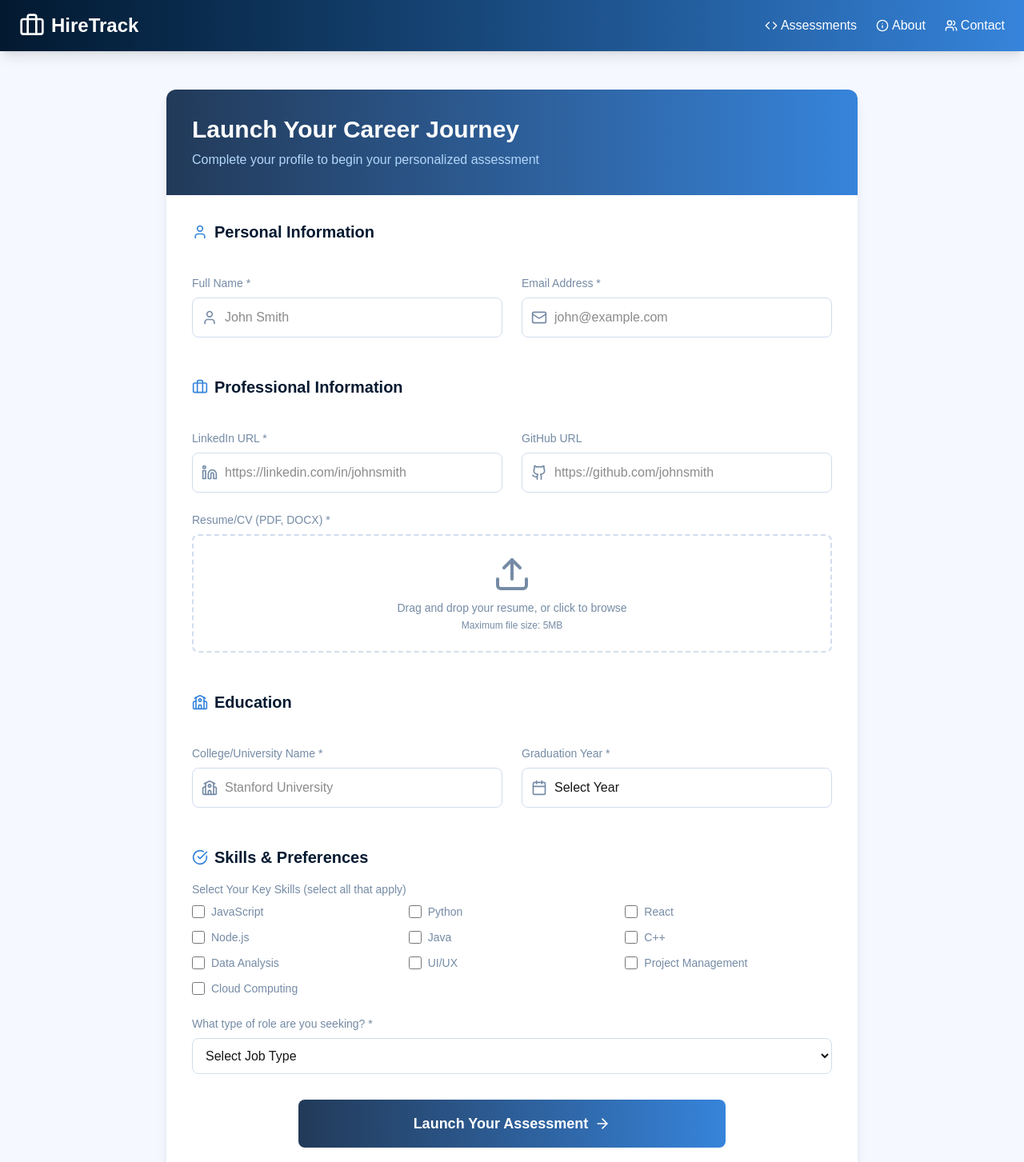
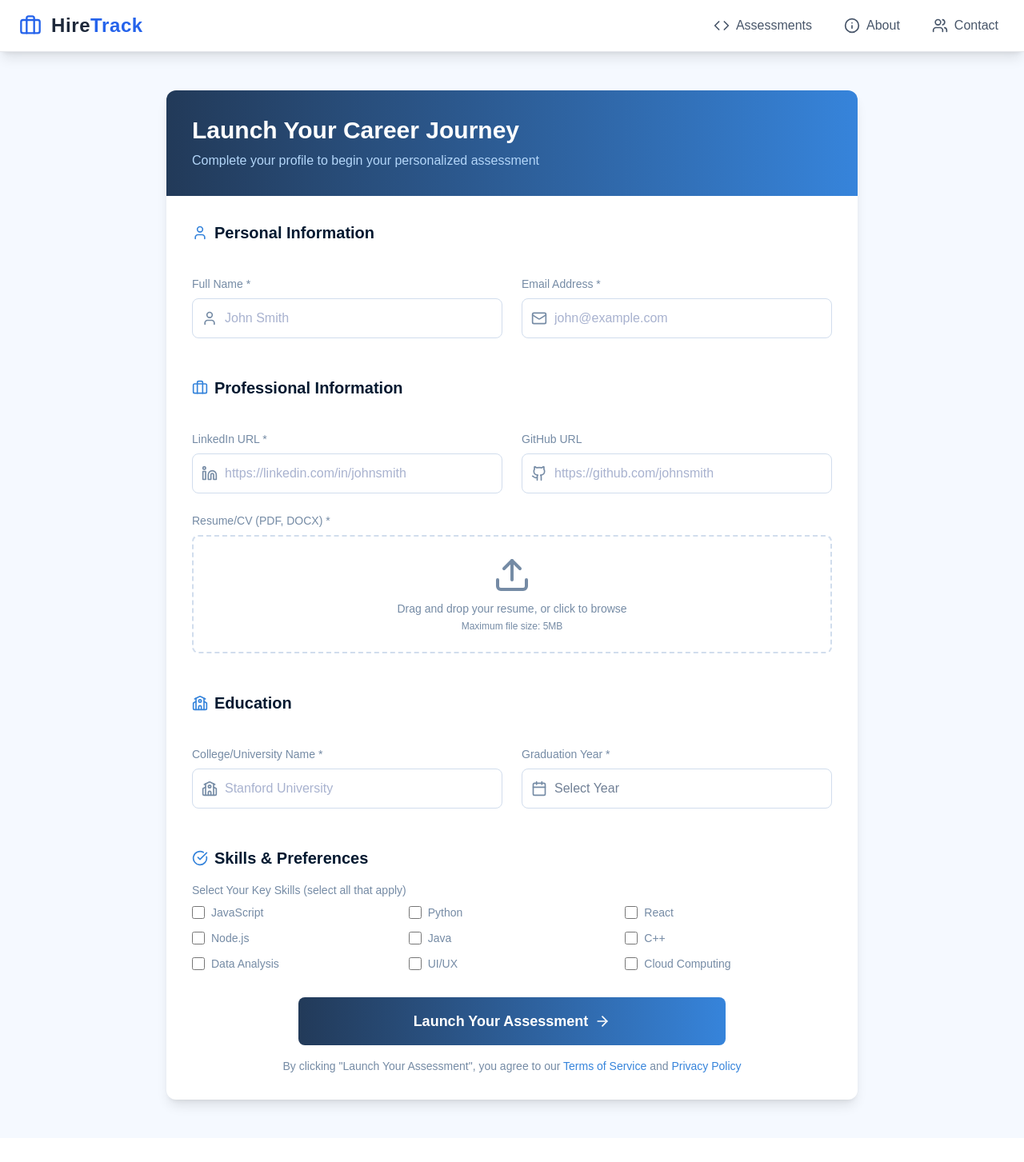
Before and after one commit to cmd-sachin/HireTrack, a Next.js app: page /form in a window 1280 px wide. Shown: the top 1453 px of the page at 80% size. After the commit the page ends 1423 px from the top, so only its background shows below. Built offline with nearby package versions, Linux system fonts and the light colour scheme.

Commit message:
Change Navbar and Adjust UI

```diff
--- a/src/app/components/NavBar.js
+++ b/src/app/components/NavBar.js
@@ -4,40 +4,36 @@ import { Briefcase, Code, Users, Info } from "lucide-react";
 
 const Navbar = () => {
   return (
-    <nav className="bg-gradient-to-r from-[#031930] to-[#3684DB] text-white shadow-lg">
-      <div className="max-w-7xl mx-auto px-6 py-4">
-        <div className="flex justify-between items-center">
-          <div className="flex items-center space-x-2">
-            <Briefcase className="w-8 h-8" />
-            <h1 className="text-2xl font-bold">HireTrack</h1>
-          </div>
-          <div className="flex items-center space-x-6">
-            <Link
-              href="/"
-              className="flex items-center space-x-1 hover:text-[#B3D6F9] transition-colors"
-            >
-              <Code className="w-4 h-4" />
-              <span>Assessments</span>
-            </Link>
-            <Link
-              href="/about"
-              className="flex items-center space-x-1 hover:text-[#B3D6F9] transition-colors"
-            >
-              <Info className="w-4 h-4" />
-              <span>About</span>
-            </Link>
-            <Link
-              href="/contact"
-              className="flex items-center space-x-1 hover:text-[#B3D6F9] transition-colors"
-            >
-              <Users className="w-4 h-4" />
-              <span>Contact</span>
-            </Link>
-          </div>
+    <nav className="bg-white shadow-lg border-b border-gray-200 relative z-50">
+      <div className="max-w-7xl mx-auto px-6 py-4 flex justify-between items-center">
+        {/* Logo Section - Clickable */}
+        <Link href="/" className="flex items-center space-x-3 cursor-pointer">
+          <Briefcase className="w-7 h-7 text-[#2563EB]" />
+          <h1 className="text-2xl font-bold text-[#1E293B] tracking-wide">
+            Hire<span className="text-[#2563EB]">Track</span>
+          </h1>
+        </Link>
+
+        {/* Links Section */}
+        <div className="flex items-center space-x-8">
+          <NavLink href="/" icon={Code} label="Assessments" />
+          <NavLink href="/about" icon={Info} label="About" />
+          <NavLink href="/contact" icon={Users} label="Contact" />
         </div>
       </div>
     </nav>
   );
 };
 
+const NavLink = ({ href, icon: Icon, label }) => (
+  <Link
+    href={href}
+    className="flex items-center space-x-2 text-[#475569] hover:text-[#2563EB] transition-colors font-medium text-base relative group"
+  >
+    <Icon className="w-5 h-5" />
+    <span>{label}</span>
+    <div className="absolute bottom-0 left-0 w-0 h-[2px] bg-[#2563EB] transition-all group-hover:w-full"></div>
+  </Link>
+);
+
 export default Navbar;
--- a/src/app/form/page.js
+++ b/src/app/form/page.js
@@ -80,7 +80,7 @@ export default function RegistrationForm() {
 
   // Current year for graduation year dropdown
   const currentYear = new Date().getFullYear();
-  const years = Array.from({ length: 10 }, (_, i) => currentYear - 5 + i);
+  const years = Array.from({ length: 10 }, (_, i) => currentYear - 3 + i);
 
   const commonSkills = [
     "JavaScript",
@@ -91,18 +91,7 @@ export default function RegistrationForm() {
     "C++",
     "Data Analysis",
     "UI/UX",
-    "Project Management",
     "Cloud Computing",
-  ];
-
-  const jobTypes = [
-    "Software Development",
-    "Data Science",
-    "Product Management",
-    "UI/UX Design",
-    "DevOps",
-    "Project Management",
-    "Other",
   ];
 
   return (
@@ -148,7 +137,7 @@ export default function RegistrationForm() {
                     value={formData.name}
                     onChange={handleChange}
                     placeholder="John Smith"
-                    className="pl-10 w-full p-3 border border-[#D1DDED] rounded-lg focus:ring-2 focus:ring-[#3684DB] focus:border-[#3684DB] outline-none transition-all"
+                    className="pl-10 w-full p-3 border border-[#D1DDED] rounded-lg focus:ring-2 focus:ring-[#3684DB] focus:border-[#3684DB] outline-none transition-all text-[#4A5568] placeholder:text-[#A8B2CF]"
                   />
                 </div>
               </div>
@@ -171,7 +160,7 @@ export default function RegistrationForm() {
                     value={formData.email}
                     onChange={handleChange}
                     placeholder="john@example.com"
-                    className="pl-10 w-full p-3 border border-[#D1DDED] rounded-lg focus:ring-2 focus:ring-[#3684DB] focus:border-[#3684DB] outline-none transition-all"
+                    className="pl-10 w-full p-3 border border-[#D1DDED] rounded-lg focus:ring-2 focus:ring-[#3684DB] focus:border-[#3684DB] outline-none transition-all text-[#4A5568] placeholder:text-[#A8B2CF]"
                   />
                 </div>
               </div>
@@ -202,7 +191,7 @@ export default function RegistrationForm() {
                     value={formData.linkedin}
                     onChange={handleChange}
                     placeholder="https://linkedin.com/in/johnsmith"
-                    className="pl-10 w-full p-3 border border-[#D1DDED] rounded-lg focus:ring-2 focus:ring-[#3684DB] focus:border-[#3684DB] outline-none transition-all"
+                    className="pl-10 w-full p-3 border border-[#D1DDED] rounded-lg focus:ring-2 focus:ring-[#3684DB] focus:border-[#3684DB] outline-none transition-all text-[#4A5568] placeholder:text-[#A8B2CF]"
                   />
                 </div>
               </div>
@@ -224,7 +213,7 @@ export default function RegistrationForm() {
                     value={formData.github}
                     onChange={handleChange}
                     placeholder="https://github.com/johnsmith"
-                    className="pl-10 w-full p-3 border border-[#D1DDED] rounded-lg focus:ring-2 focus:ring-[#3684DB] focus:border-[#3684DB] outline-none transition-all"
+                    className="pl-10 w-full p-3 border border-[#D1DDED] rounded-lg focus:ring-2 focus:ring-[#3684DB] focus:border-[#3684DB] outline-none transition-all text-[#4A5568] placeholder:text-[#A8B2CF]"
                   />
                 </div>
               </div>
@@ -285,7 +274,7 @@ export default function RegistrationForm() {
                     value={formData.college}
                     onChange={handleChange}
                     placeholder="Stanford University"
-                    className="pl-10 w-full p-3 border border-[#D1DDED] rounded-lg focus:ring-2 focus:ring-[#3684DB] focus:border-[#3684DB] outline-none transition-all"
+                    className="pl-10 w-full p-3 border border-[#D1DDED] rounded-lg focus:ring-2 focus:ring-[#3684DB] focus:border-[#3684DB] outline-none transition-all text-[#4A5568] placeholder:text-[#A8B2CF]"
                   />
                 </div>
               </div>
@@ -306,7 +295,7 @@ export default function RegistrationForm() {
                     required
                     value={formData.graduationYear}
                     onChange={handleChange}
-                    className="pl-10 w-full p-3 border border-[#D1DDED] rounded-lg focus:ring-2 focus:ring-[#3684DB] focus:border-[#3684DB] outline-none transition-all appearance-none bg-white"
+                    className="pl-10 w-full p-3 border border-[#D1DDED] rounded-lg focus:ring-2 focus:ring-[#3684DB] focus:border-[#3684DB] outline-none transition-all appearance-none bg-white text-[#718096] placeholder:text-[#A8B2CF]"
                   >
                     <option value="">Select Year</option>
                     {years.map((year) => (
@@ -349,31 +338,6 @@ export default function RegistrationForm() {
                   ))}
                 </div>
               </div>
-
-              {/* Job Preference */}
-              <div className="md:col-span-2 space-y-2">
-                <label
-                  htmlFor="jobPreference"
-                  className="block text-sm font-medium text-[#758BA5]"
-                >
-                  What type of role are you seeking? *
-                </label>
-                <select
-                  id="jobPreference"
-                  name="jobPreference"
-                  required
-                  value={formData.jobPreference}
-                  onChange={handleChange}
-                  className="w-full p-3 border border-[#D1DDED] rounded-lg focus:ring-2 focus:ring-[#3684DB] focus:border-[#3684DB] outline-none transition-all"
-                >
-                  <option value="">Select Job Type</option>
-                  {jobTypes.map((type) => (
-                    <option key={type} value={type}>
-                      {type}
-                    </option>
-                  ))}
-                </select>
-              </div>
             </div>
 
             {/* Submit Button */}
@@ -415,7 +379,7 @@ export default function RegistrationForm() {
                 )}
               </button>
               <p className="mt-4 text-sm text-[#758BA5] text-center">
-                By clicking "Launch Your Assessment", you agree to our{" "}
+                By clicking &quot;Launch Your Assessment&quot;, you agree to our{" "}
                 <Link href="/terms" className="text-[#3684DB] hover:underline">
                   Terms of Service
                 </Link>{" "}
--- a/src/app/page.js
+++ b/src/app/page.js
@@ -160,9 +160,9 @@ export default function Home() {
           <div className="grid md:grid-cols-2 gap-8">
             <div className="bg-[#F5F9FF] p-8 rounded-xl border border-[#D1DDED]">
               <p className="text-[#758BA5] italic mb-6">
-                "HireTrack's assessment platform helped me identify my strengths
-                and weaknesses before actual interviews. I landed a job at a top
-                tech company within 2 weeks!"
+                &quot;HireTrack&apos;s assessment platform helped me identify my
+                strengths and weaknesses before actual interviews. I landed a
+                job at a top tech company within 2 weeks!&quot;
               </p>
               <div className="flex items-center">
                 <div className="w-12 h-12 bg-[#3684DB] rounded-full flex items-center justify-center text-white font-bold">
@@ -178,9 +178,9 @@ export default function Home() {
             </div>
             <div className="bg-[#F5F9FF] p-8 rounded-xl border border-[#D1DDED]">
               <p className="text-[#758BA5] italic mb-6">
-                "As a hiring manager, HireTrack has transformed our recruitment
-                process. The AI-powered interviews save us countless hours while
-                providing reliable candidate insights."
+                &quot;As a hiring manager, HireTrack has transformed our
+                recruitment process. The AI-powered interviews save us countless
+                hours while providing reliable candidate insights.&quot;
               </p>
               <div className="flex items-center">
                 <div className="w-12 h-12 bg-[#3684DB] rounded-full flex items-center justify-center text-white font-bold">
@@ -205,7 +205,7 @@ export default function Home() {
         <div className="max-w-5xl mx-auto px-4 text-center">
           <h2 className="text-4xl font-bold">Ready to Showcase Your Skills?</h2>
           <p className="mt-6 text-xl max-w-3xl mx-auto">
-            Take the first step toward your dream career with HireTrack's
+            Take the first step toward your dream career with HireTrack&apos;s
             AI-powered assessments.
           </p>
           <div className="flex flex-col sm:flex-row justify-center mt-10 gap-4">
```
